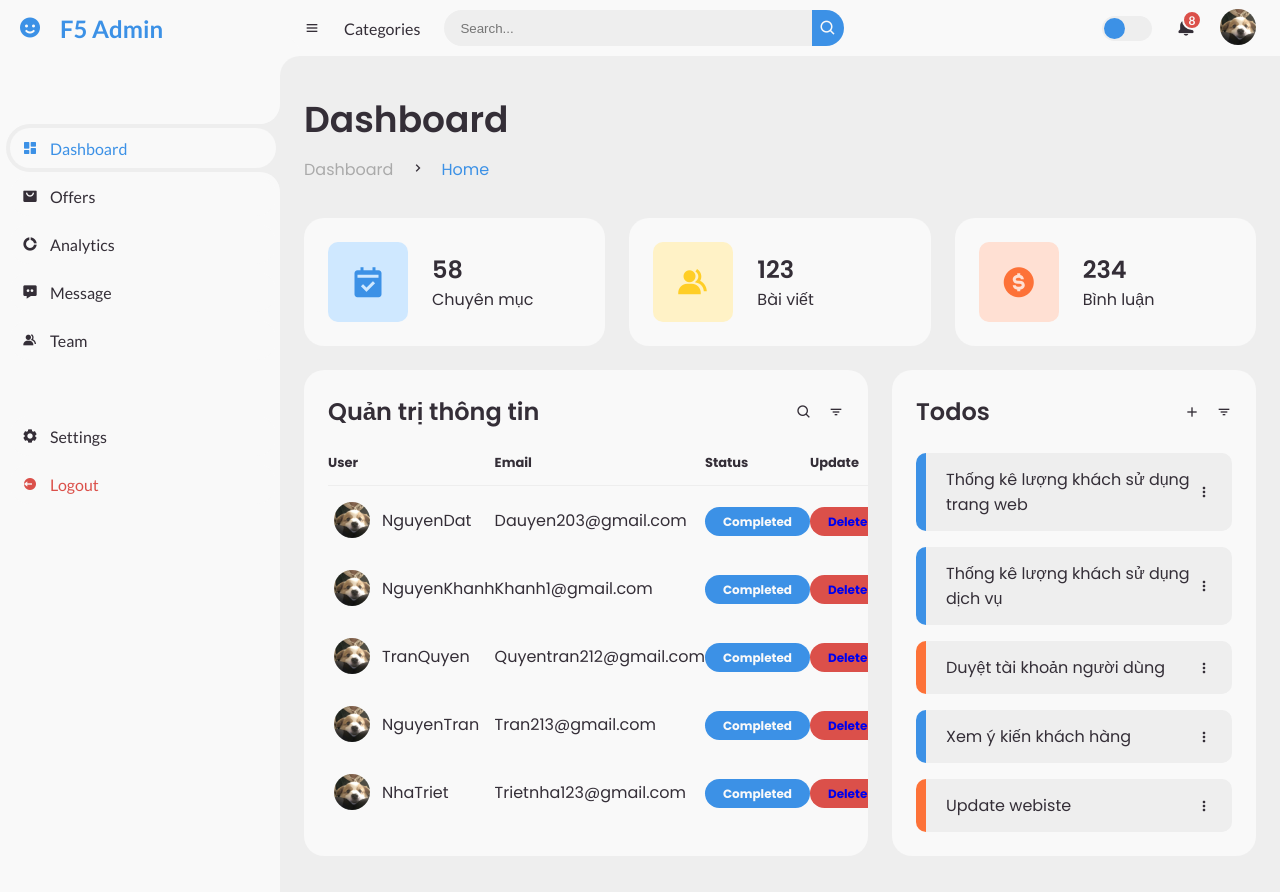
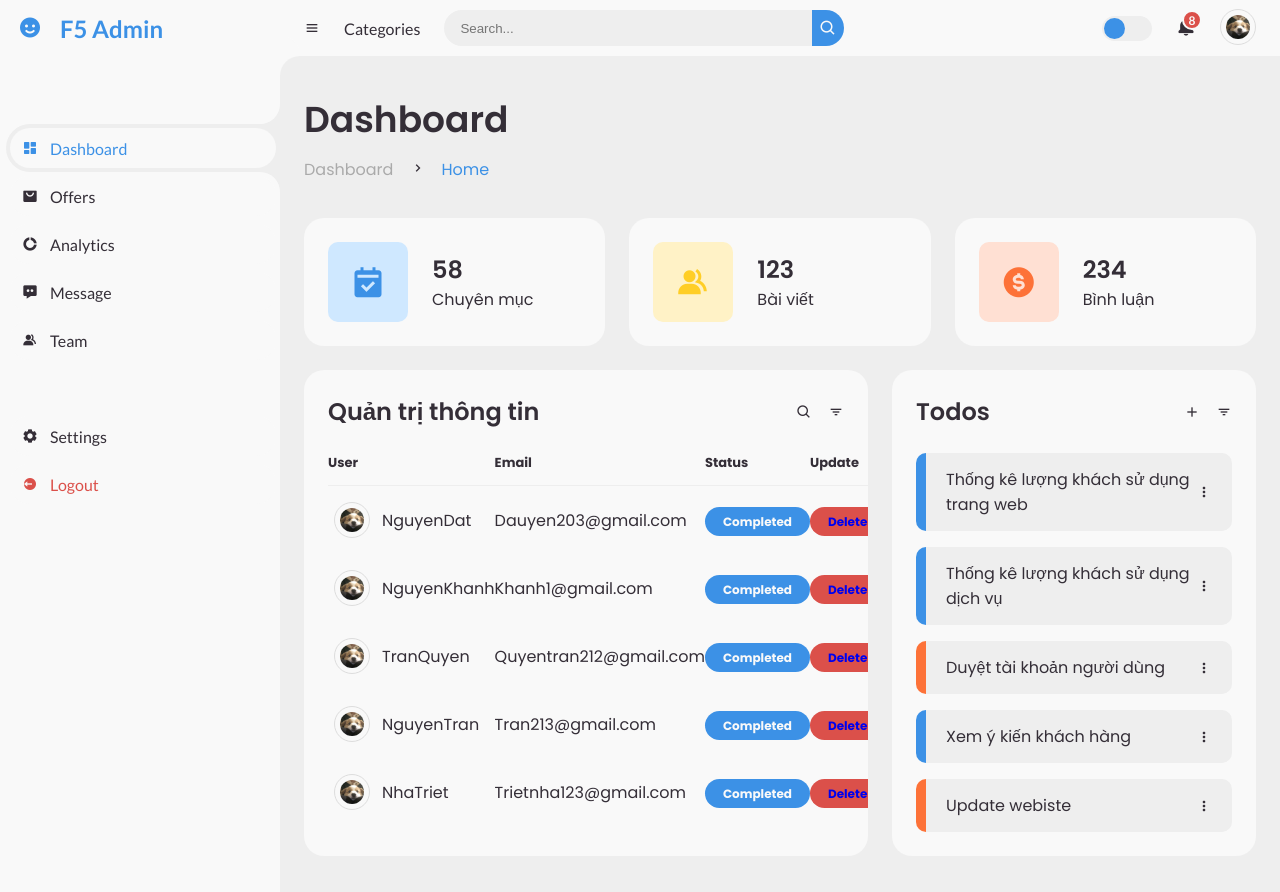
Before and after one commit to GKhanh69/DOANN7, a PHP site: page / in a window 1280 px wide. Run offline with PHP 8.4, Linux system fonts and the light colour scheme; data comes from the database, SQL or seed files in the repository.

Commit message:
setting img

```diff
--- a/admin-theme/style.css
+++ b/admin-theme/style.css
@@ -540,6 +540,17 @@ body {
 #content main .table-data .todo .todo-list li:last-child {
 	margin-bottom: 0;
 }
+img {
+	border: 1px solid #ddd; /* Gray border */
+	border-radius: 4px;  /* Rounded border */
+	padding: 5px; /* Some padding */
+	width: 100px; /* Set a small width */
+  }
+
+  /* Add a hover effect (blue shadow) */
+  img:hover {
+	box-shadow: 0 0 2px 1px rgba(0, 140, 186, 0.5);
+  }
 /* MAIN */
 /* CONTENT */
 
```
